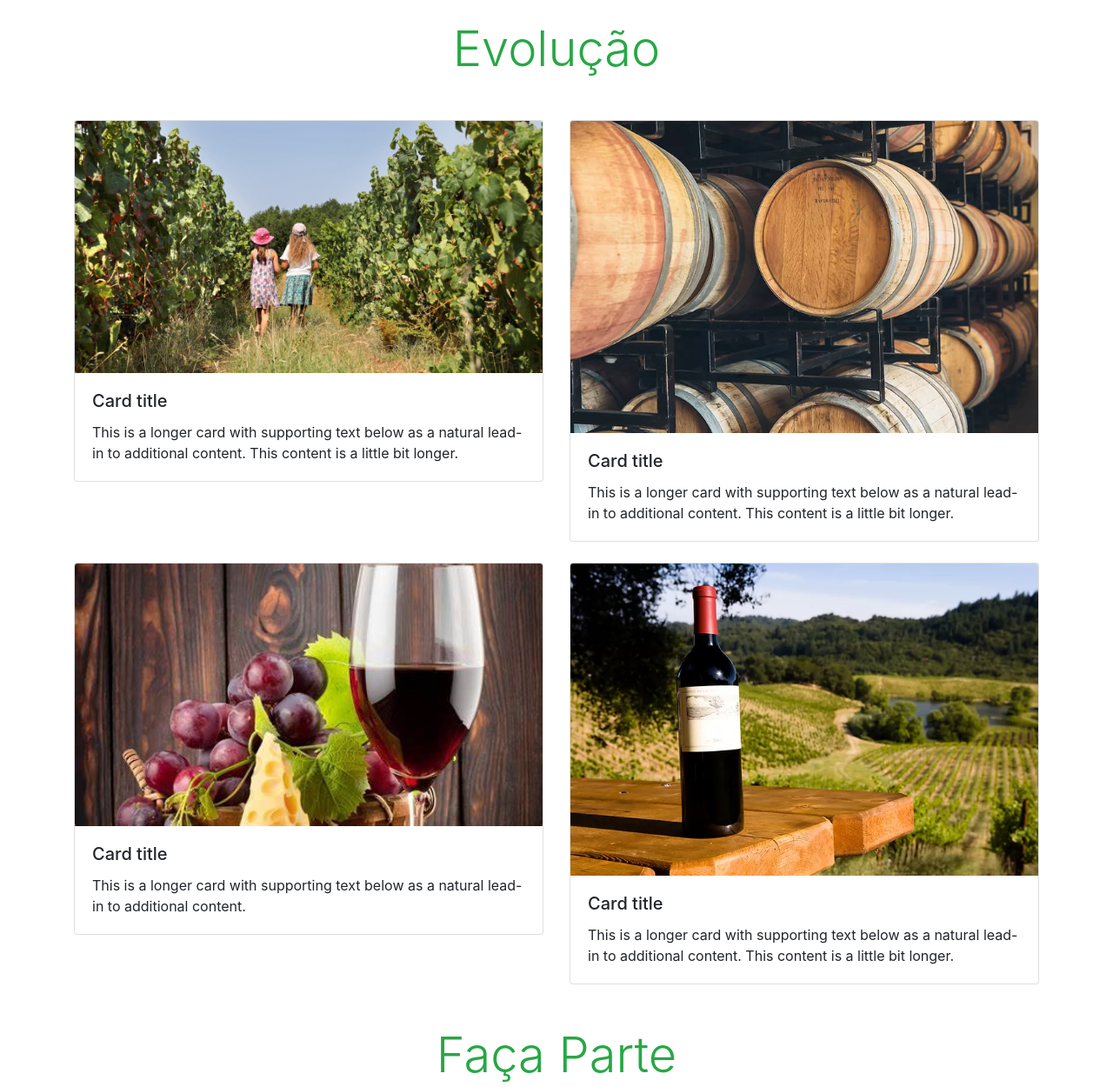
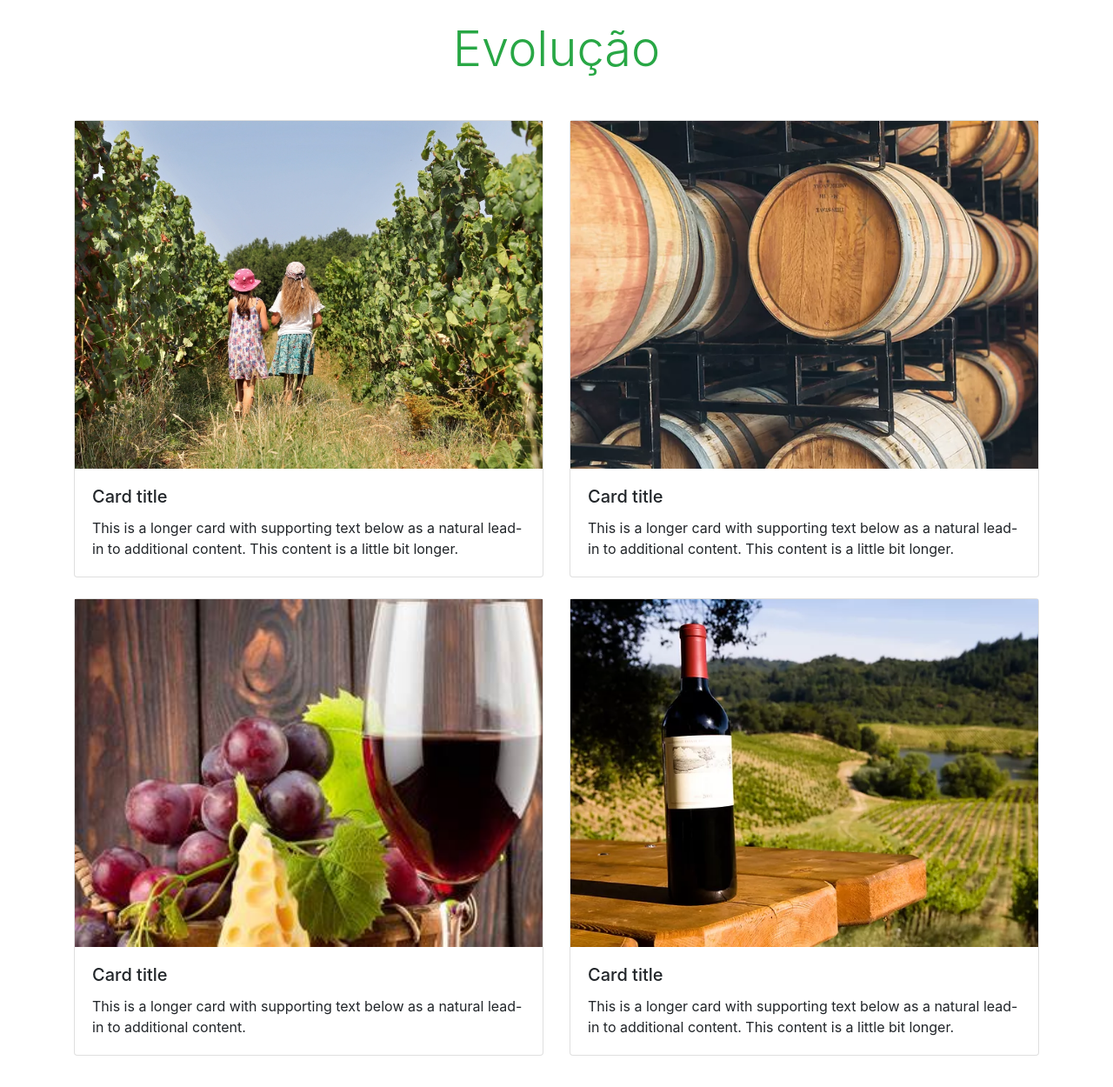
Before and after one commit to bustos00/Terra-Posay, a plain HTML site: page criaçãoSite.html in a window 1280 px wide. Shown: the part 1540-2790 px from the top of the page at 87% size. Drawn offline with nearby package versions, Linux system fonts and the light colour scheme.

Commit message:
Style Card

```diff
--- a/criaçãoSite.html
+++ b/criaçãoSite.html
@@ -15,6 +15,12 @@
         .tm-social{
             width: 40px;
             height: 40px;
+        }
+
+      .imagemCard {
+          width: 100%;
+          height: 50vh;
+          object-fit: cover;
         }
 
     </style>
@@ -125,7 +131,7 @@
     <div class="row row-cols-1 row-cols-md-2">
         <div class="col mb-4">
           <div class="card">
-            <img src="Assest/future.jpg" class="card-img-top" alt="Primeiro Slide">
+            <img src="Assest/future.jpg" class="imagemCard" alt="Primeiro Slide">
             <div class="card-body">
               <h5 class="card-title">Card title</h5>
               <p class="card-text">This is a longer card with supporting text below as a natural lead-in to additional content. This content is a little bit longer.</p>
@@ -134,7 +140,7 @@
         </div>
         <div class="col mb-4">
           <div class="card">
-            <img src="Assest/Barrel Stack.webp" class="card-img-top" alt="Segundo Slide">
+            <img src="Assest/Barrel Stack.webp" class="imagemCard" alt="Segundo Slide">
             <div class="card-body">
               <h5 class="card-title">Card title</h5>
               <p class="card-text">This is a longer card with supporting text below as a natural lead-in to additional content. This content is a little bit longer.</p>
@@ -143,7 +149,7 @@
         </div>
         <div class="col mb-4">
           <div class="card">
-            <img src="Assest/OIP.jpg" class="card-img-top" alt="Terceiro Slide">
+            <img src="Assest/OIP.jpg" class="imagemCard" alt="Terceiro Slide">
             <div class="card-body">
               <h5 class="card-title">Card title</h5>
               <p class="card-text">This is a longer card with supporting text below as a natural lead-in to additional content.</p>
@@ -152,7 +158,7 @@
         </div>
         <div class="col mb-4">
           <div class="card">
-            <img src="Assest/Winery.webp" class="card-img-top" alt="Quarto slide">
+            <img src="Assest/Winery.webp" class="imagemCard" alt="Quarto slide">
             <div class="card-body">
               <h5 class="card-title">Card title</h5>
               <p class="card-text">This is a longer card with supporting text below as a natural lead-in to additional content. This content is a little bit longer.</p>
```
